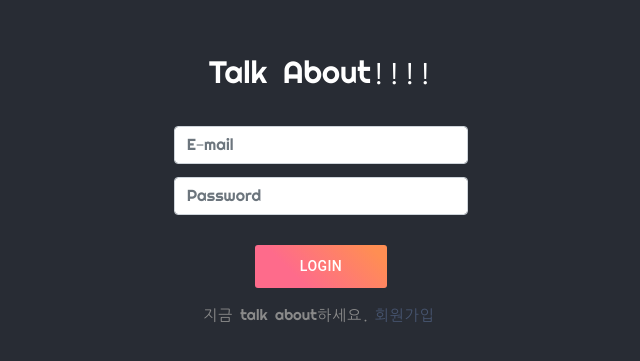
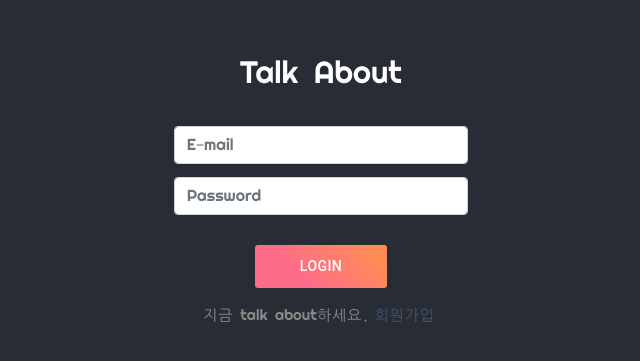
Before and after one commit to wonhy2ok/talkabout, a React (Create React App) app: page / in a window 1280 px wide. Shown: the part 203-564 px from the top of the page, without its empty margins (319-959 px from the left). Built offline with nearby package versions, Linux system fonts and the light colour scheme.

Commit message:
master pc commit

```diff
--- a/src/pages/Login.js
+++ b/src/pages/Login.js
@@ -22,7 +22,7 @@ class Login extends Component {
   return (
     <div className="Login">
       <header className="Login-header">
-        <p>Talk About!!!!</p>
+        <p>Talk About</p>
         <form className="lgnForm">
           <input
             type="text"
```
